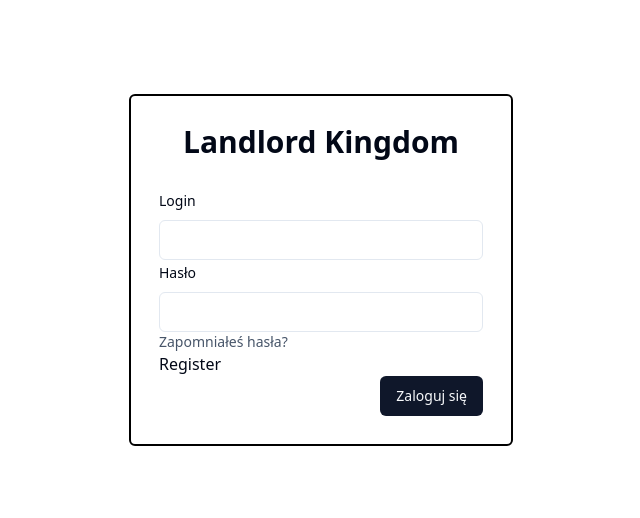
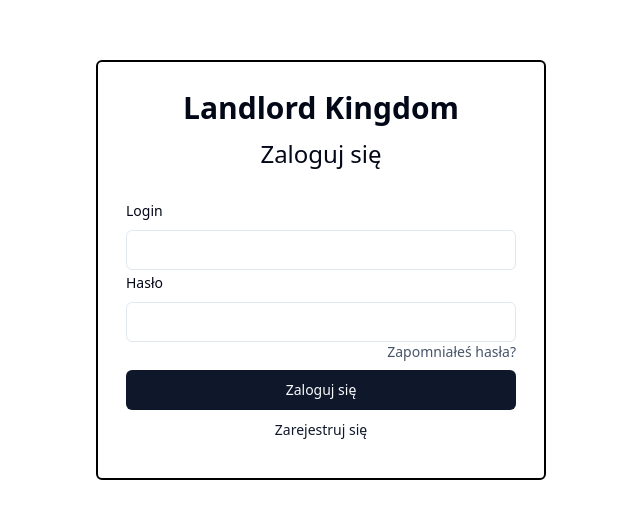
Before and after one commit to KacperKafara/LandlordKingdom, a React (Vite) app in the folder webapp/ssbd202402/: page /login in a window 1280 px wide. Shown: the part 130-648 px from the top of the page, without its empty margins (319-959 px from the left). Built offline with nearby package versions, Linux system fonts and the light colour scheme.

Commit message:
feat: adjust login form and add intl to zod

```diff
--- a/webapp/ssbd202402/src/i18n/pl/common.ts
+++ b/webapp/ssbd202402/src/i18n/pl/common.ts
@@ -3,6 +3,10 @@ const loginPage = {
   loginButton: "Zaloguj się",
   login: "Login",
   password: "Hasło",
+  loginHeader: "Zaloguj się",
+  register: "Zarejestruj się",
+  loginRequired: "Login jest wymagany",
+  passwordRequired: "Hasło jest wymagane",
 };
 
 const navLinks = {
--- a/webapp/ssbd202402/src/pages/Login/index.tsx
+++ b/webapp/ssbd202402/src/pages/Login/index.tsx
@@ -16,13 +16,16 @@ import { useTranslation } from "react-i18next";
 import { useAuthenticate } from "@/data/useAuthenticate";
 import { useUserStore } from "@/store/userStore";
 import { NavLink, Navigate, useNavigate } from "react-router-dom";
+import { isTokenValid } from "@/utils/jwt";
+import { TFunction } from "i18next";
 
-const loginSchema = z.object({
-  login: z.string(),
-  password: z.string(),
-});
+const getLoginSchema = (t: TFunction) =>
+  z.object({
+    login: z.string().min(1, t("loginPage.loginRequired")),
+    password: z.string().min(1, t("loginPage.passwordRequired")),
+  });
 
-type LoginSchema = z.infer<typeof loginSchema>;
+type LoginSchema = z.infer<ReturnType<typeof getLoginSchema>>;
 
 const LoginPage: FC = () => {
   const { t } = useTranslation();
@@ -30,7 +33,7 @@ const LoginPage: FC = () => {
   const { authenticate } = useAuthenticate();
   const navigate = useNavigate();
   const form = useForm<LoginSchema>({
-    resolver: zodResolver(loginSchema),
+    resolver: zodResolver(getLoginSchema(t)),
     values: {
       login: "",
       password: "",
@@ -43,7 +46,7 @@ const LoginPage: FC = () => {
     navigate("/admin/test");
   });
 
-  if (token) {
+  if (token && isTokenValid(token)) {
     return <Navigate to={"/admin/test"} />;
   }
 
@@ -52,11 +55,14 @@ const LoginPage: FC = () => {
       <Form {...form}>
         <form
           onSubmit={onSubmit}
-          className="border-2 rounded-md border-black p-7 w-96 flex flex-col"
+          className="border-2 rounded-md border-black p-7 w-[450px] flex flex-col"
         >
-          <h1 className="self-center text-3xl font-bold pb-7">
+          <h1 className="self-center text-3xl font-bold">
             {t("logoPlaceholder")}
           </h1>
+          <h2 className="self-center text-2xl pb-7 pt-3">
+            {t("loginPage.loginHeader")}
+          </h2>
           <FormField
             control={form.control}
             name="login"
@@ -64,7 +70,7 @@ const LoginPage: FC = () => {
               <FormItem>
                 <FormLabel>{t("loginPage.login")}</FormLabel>
                 <FormControl>
-                  <Input {...field} />
+                  <Input {...field} autoComplete="username" />
                 </FormControl>
                 <FormMessage />
               </FormItem>
@@ -77,18 +83,25 @@ const LoginPage: FC = () => {
               <FormItem>
                 <FormLabel>{t("loginPage.password")}</FormLabel>
                 <FormControl>
-                  <Input {...field} type="password" />
+                  <Input
+                    {...field}
+                    type="password"
+                    autoComplete="current-password"
+                  />
                 </FormControl>
                 <FormMessage />
               </FormItem>
             )}
           />
-          <div className="text-sm text-slate-600">
+          <NavLink
+            to={"/resetPassword"}
+            className="text-sm text-slate-600 self-end pb-2"
+          >
             {t("loginPage.forgotPassword")}
-          </div>
-          <NavLink to={"/register"}>Register</NavLink>
-          <Button type="submit" className="self-end">
-            {t("loginPage.loginButton")}
+          </NavLink>
+          <Button type="submit">{t("loginPage.loginButton")}</Button>
+          <Button variant="link" asChild className="w-fit self-center">
+            <NavLink to={"/register"}>{t("loginPage.register")}</NavLink>
           </Button>
         </form>
       </Form>
```
